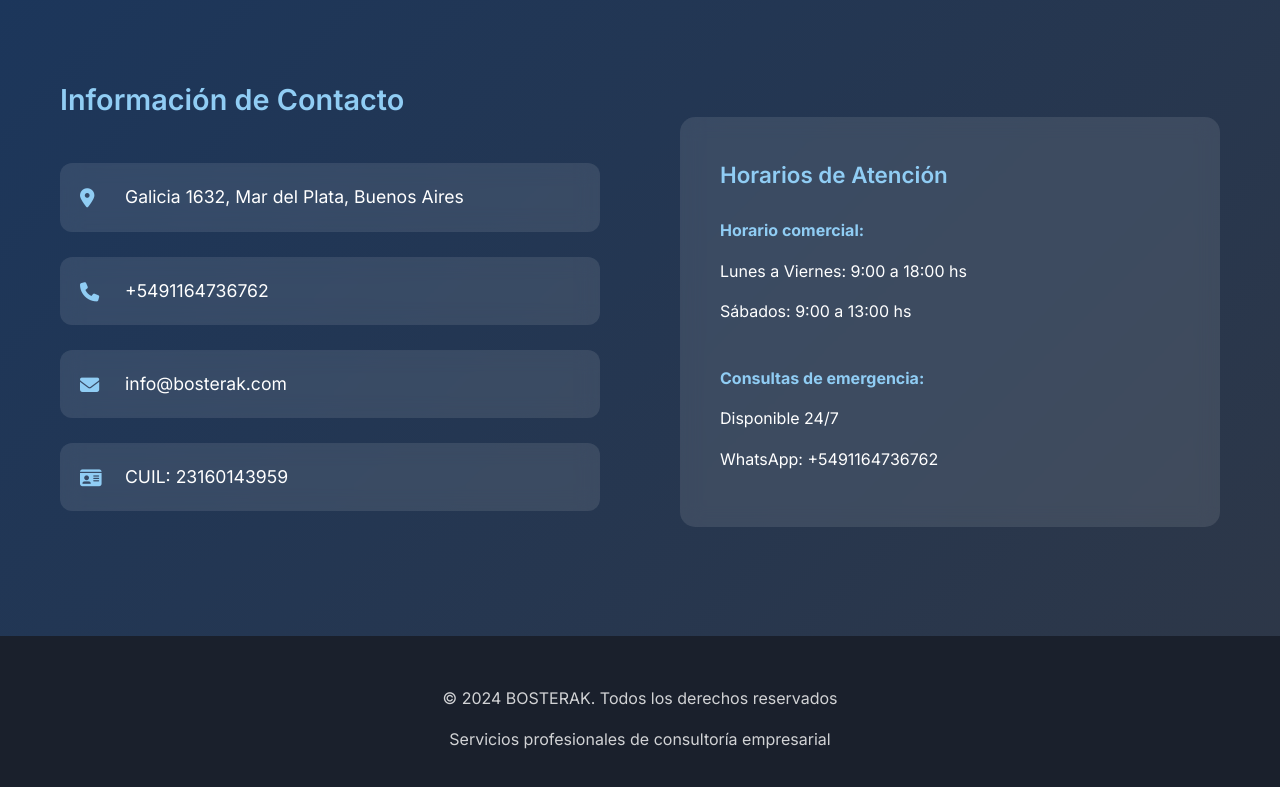
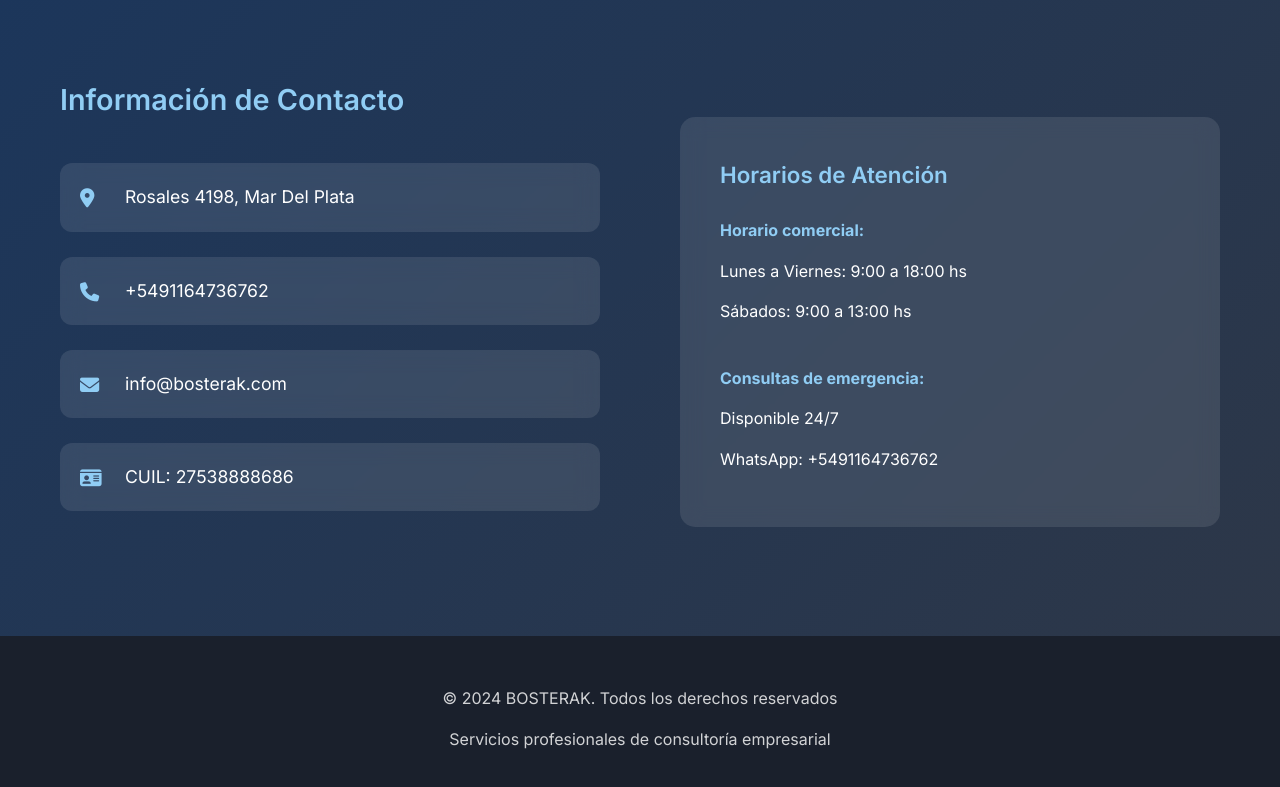
Before and after one commit to rojasscarmen1990-blip/bosterak, a plain HTML site: page index.html in a window 1280 px wide. Shown: the part 6767-7554 px from the top of the page. Drawn offline with Linux system fonts and the light colour scheme.

Commit message:
Add files via upload

```diff
--- a/index.html
+++ b/index.html
@@ -850,7 +850,7 @@
                     <h3>Información de Contacto</h3>
                     <div class="contact-item">
                         <i class="fas fa-map-marker-alt"></i>
-                        <span>Galicia 1632, Mar del Plata, Buenos Aires</span>
+                        <span>Rosales 4198, Mar Del Plata</span>
                     </div>
 
                     <div class="contact-item">
@@ -865,7 +865,7 @@
 
                     <div class="contact-item">
                         <i class="fas fa-id-card"></i>
-                        <span>CUIL: 23160143959</span>
+                        <span>CUIL: 27538888686</span>
                     </div>
                 </div>
 
```
